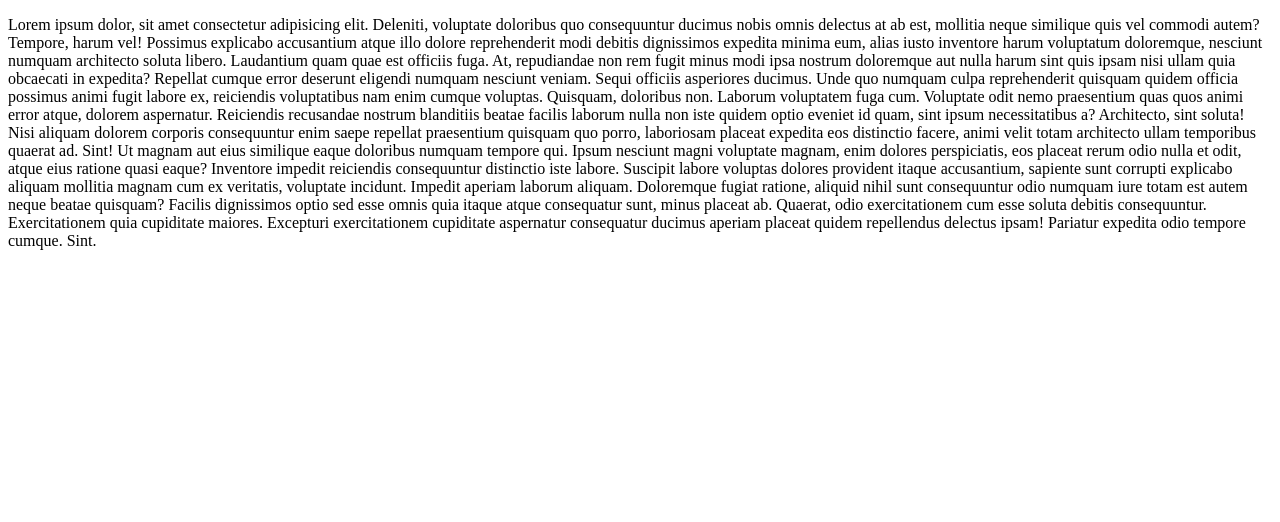
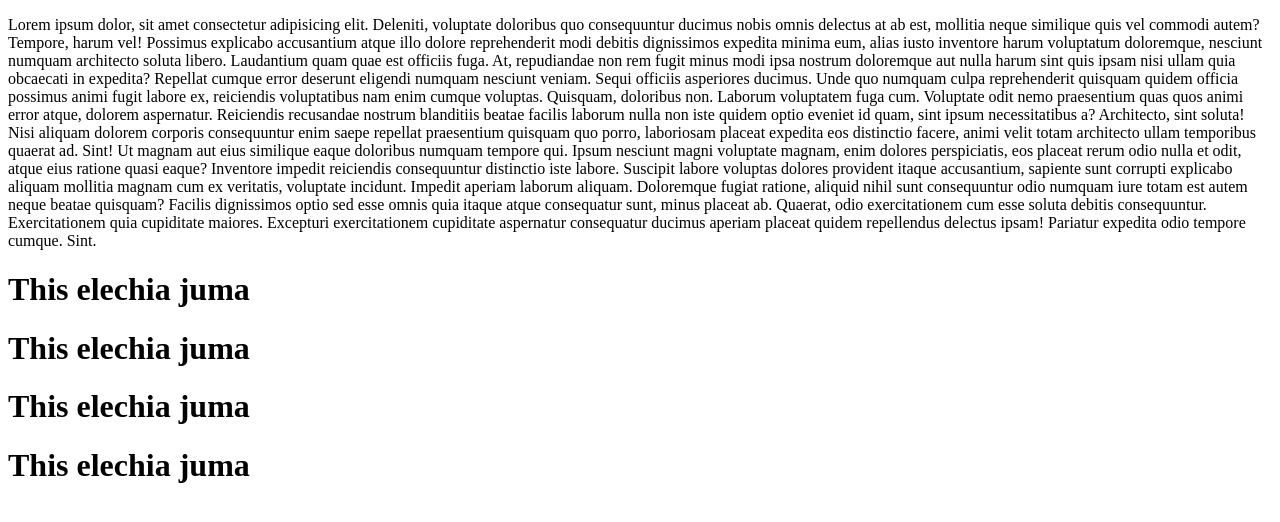
Before and after one commit to techwizelechia/ALX_Simple_Quiz, a plain HTML site: page index2.html in a window 1280 px wide. Drawn offline with Linux system fonts and the light colour scheme.

Commit message:
added more changes

```diff
--- a/index2.html
+++ b/index2.html
@@ -16,5 +16,9 @@
     Inventore impedit reiciendis consequuntur distinctio iste labore. Suscipit labore voluptas dolores provident itaque accusantium, sapiente sunt corrupti explicabo aliquam mollitia magnam cum ex veritatis, voluptate incidunt. Impedit aperiam laborum aliquam.
     Doloremque fugiat ratione, aliquid nihil sunt consequuntur odio numquam iure totam est autem neque beatae quisquam? Facilis dignissimos optio sed esse omnis quia itaque atque consequatur sunt, minus placeat ab.
     Quaerat, odio exercitationem cum esse soluta debitis consequuntur. Exercitationem quia cupiditate maiores. Excepturi exercitationem cupiditate aspernatur consequatur ducimus aperiam placeat quidem repellendus delectus ipsam! Pariatur expedita odio tempore cumque. Sint.</p>
+    <h1>This elechia juma</h1>
+    <h1>This elechia juma</h1>
+    <h1>This elechia juma</h1>
+    <h1>This elechia juma</h1>
 </body>
 </html>
```
